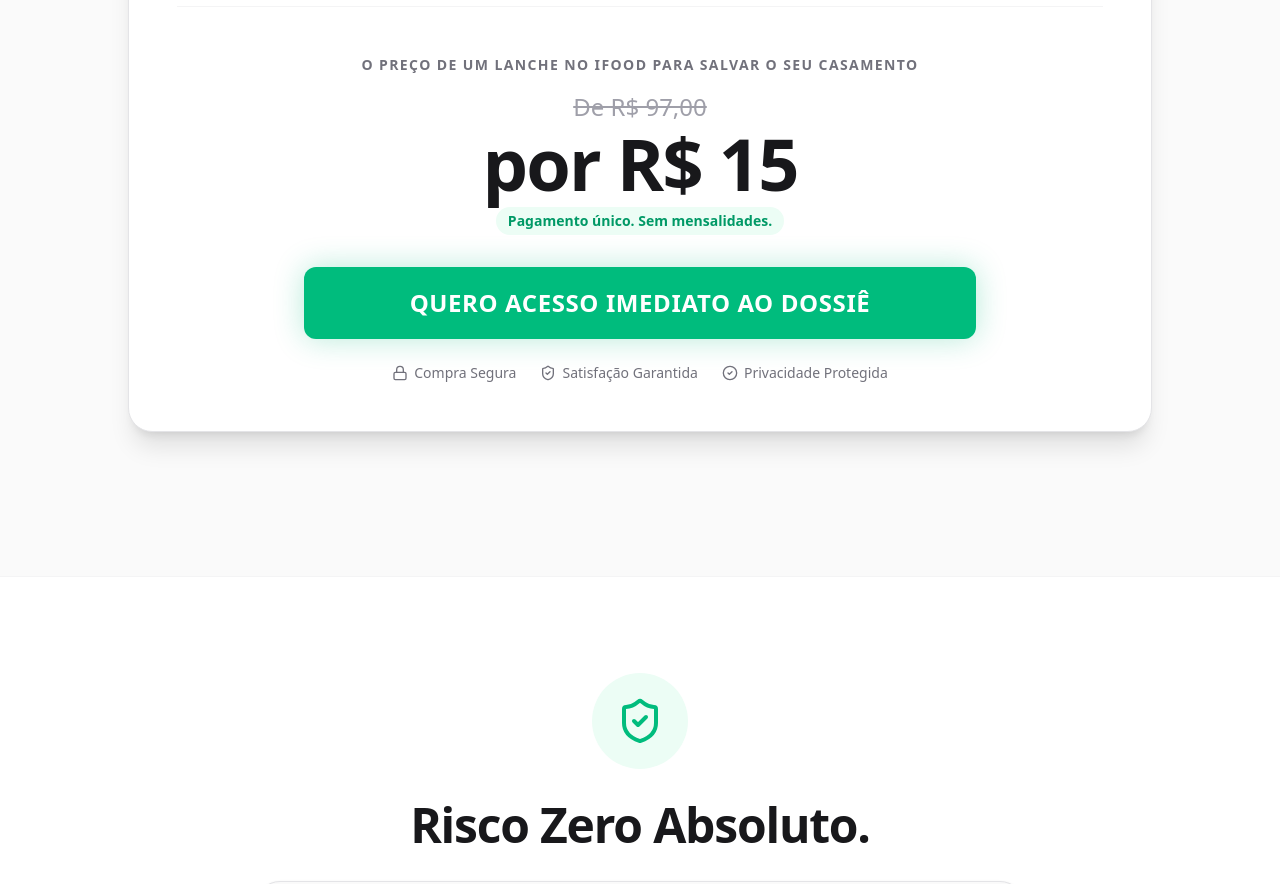
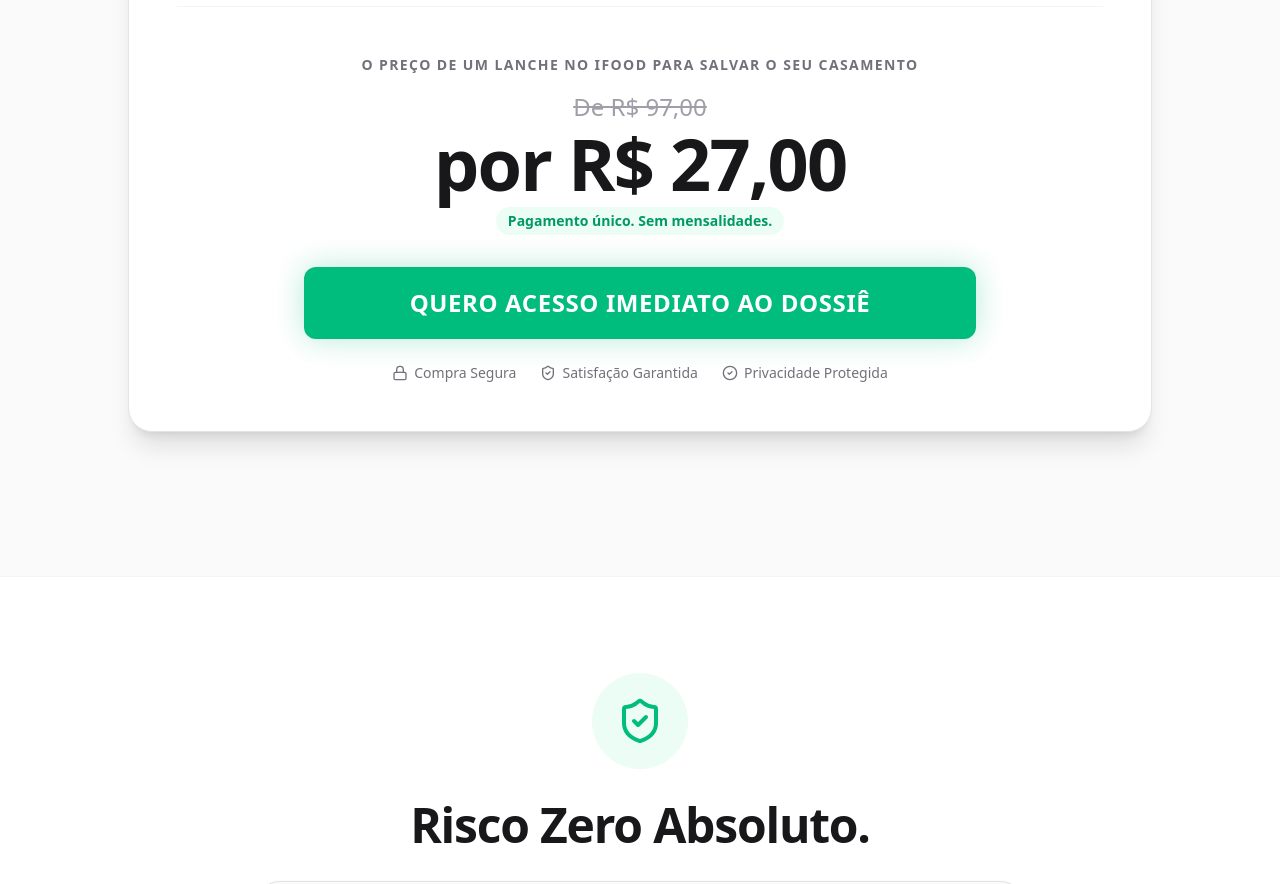
Before and after one commit to carloscesar03/segredos_noiva_inteligente, a React (Vite) app: page / in a window 1280 px wide. Shown: the part 8640-9524 px from the top of the page. Built offline with nearby package versions, Linux system fonts and the light colour scheme.

Commit message:
Update Offer.tsx

```diff
--- a/src/components/Offer.tsx
+++ b/src/components/Offer.tsx
@@ -84,7 +84,7 @@ export default function Offer() {
             <div className="flex flex-col items-center justify-center mb-8">
               <span className="text-zinc-400 line-through text-2xl mb-1 font-medium">De R$ 97,00</span>
               <span className="text-5xl md:text-7xl font-black text-zinc-900 tracking-tight">
-                por R$ 15
+                por R$ 27,00
               </span>
               <span className="text-emerald-600 font-bold mt-2 bg-emerald-50 px-3 py-1 rounded-full text-sm">
                 Pagamento único. Sem mensalidades.
@@ -92,7 +92,7 @@ export default function Offer() {
             </div>
 
             <a
-              href="https://payfast.greenn.com.br/sk6m7hy"
+              href="https://payfast.greenn.com.br/sk6m7hy/offer/P9mMuj"
               target="_blank"
               rel="noopener noreferrer"
               className="w-full max-w-2xl mx-auto flex items-center justify-center bg-emerald-500 hover:bg-emerald-600 text-white font-black text-xl md:text-2xl py-5 px-8 rounded-xl shadow-[0_0_30px_rgba(16,185,129,0.3)] transition-all transform hover:scale-105 active:scale-95 uppercase tracking-wide text-center"
```
